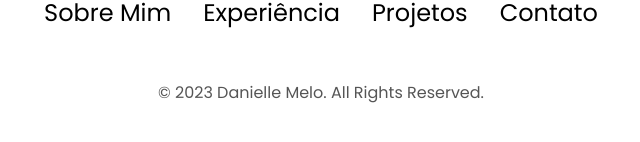
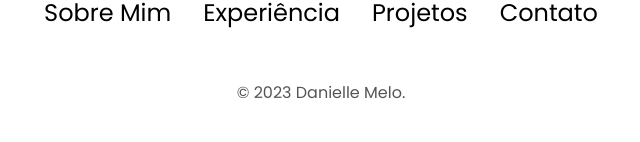
Before and after one commit to Danielle1Melo/myPortfolio, a plain HTML site: page index.html in a window 1280 px wide. Shown: the part 3816-3958 px from the top of the page, without its empty margins (319-959 px from the left). Drawn offline with Linux system fonts and the light colour scheme; files whose address does not match are found by name.

Commit message:
Update index.html

```diff
--- a/index.html
+++ b/index.html
@@ -272,7 +272,7 @@
                 </ul>
             </div>
         </nav>
-        <p>&#169; 2023 Danielle Melo. All Rights Reserved.</p>
+        <p>&#169; 2023 Danielle Melo.</p>
     </footer>
     <script src="script.js"></script>
 </body>
```
